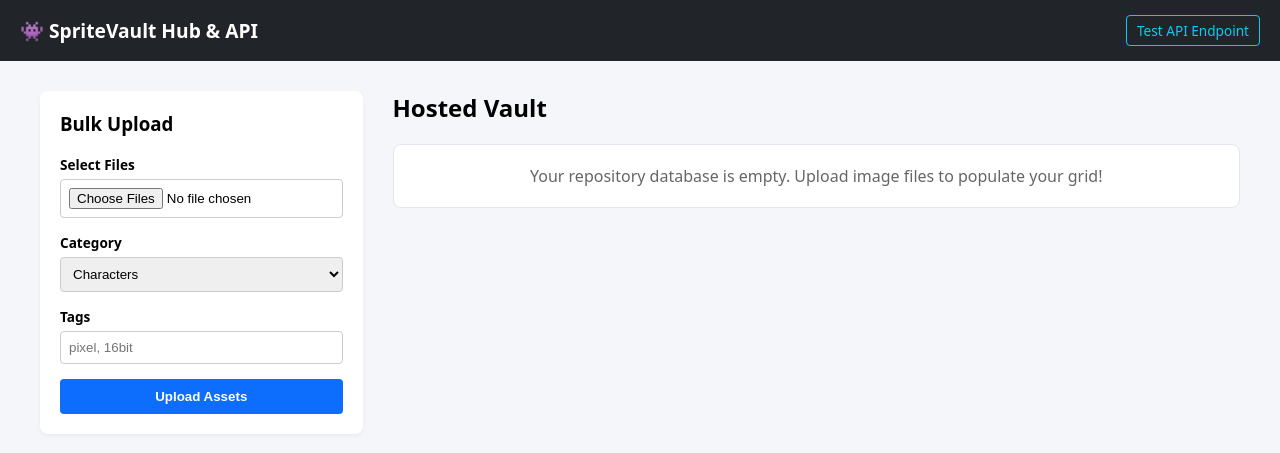
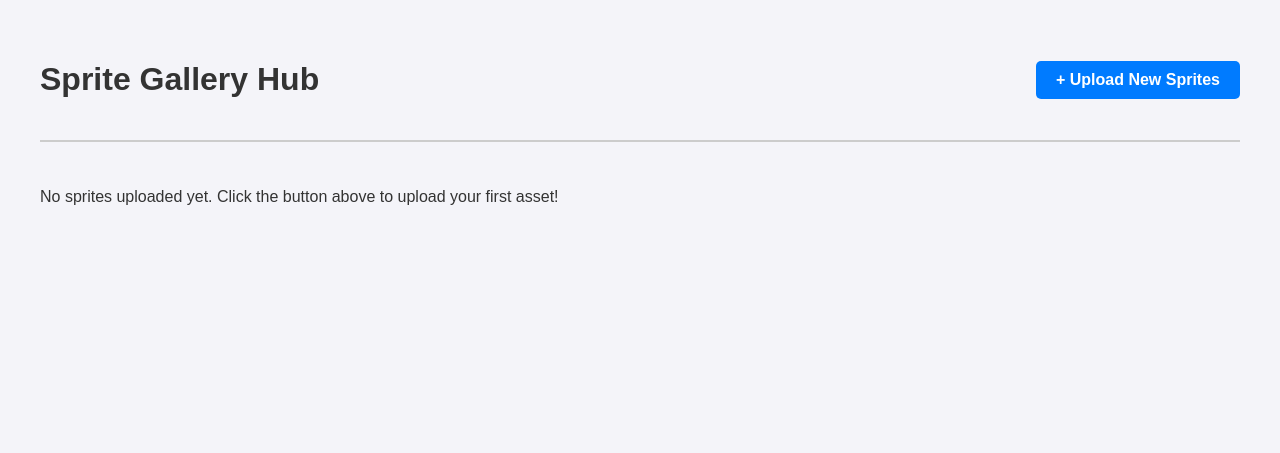
Before and after one commit to suggestwebhost/suggestspritescloudinary, a Flask app: template templates/index.html in a window 1280 px wide. Shown: the top 453 px of the page. Run offline with Flask 3, Linux system fonts and the light colour scheme; the template is opened without the code that fills it, so the values that code supplies are empty.

Commit message:
Update index.html

```diff
--- a/templates/index.html
+++ b/templates/index.html
@@ -3,117 +3,41 @@
 <head>
     <meta charset="UTF-8">
     <meta name="viewport" content="width=device-width, initial-scale=1.0">
-    <title>SpriteVault Hub & API</title>
+    <title>Sprite Gallery Asset Hub</title>
     <style>
-        body { background-color: #f4f6f9; font-family: system-ui, -apple-system, sans-serif; margin: 0; padding: 0; }
-        .navbar { background-color: #212529; color: #ffffff; padding: 15px 20px; display: flex; justify-content: space-between; align-items: center; }
-        .navbar a { color: #0dcaf0; text-decoration: none; border: 1px solid #0dcaf0; padding: 5px 10px; border-radius: 4px; font-size: 0.85rem; }
-        .container { max-width: 1200px; margin: 30px auto; padding: 0 20px; display: flex; gap: 30px; }
-        .sidebar { flex: 1; max-width: 300px; background: #ffffff; padding: 20px; border-radius: 8px; box-shadow: 0 2px 4px rgba(0,0,0,0.05); height: fit-content; }
-        .form-group { margin-bottom: 15px; }
-        .form-group label { display: block; margin-bottom: 5px; font-weight: bold; font-size: 0.85rem; }
-        .form-control { width: 100%; padding: 8px; box-sizing: border-box; border: 1px solid #ccc; border-radius: 4px; }
-        .btn-submit { width: 100%; background: #0d6efd; color: #fff; border: none; padding: 10px; border-radius: 4px; font-weight: bold; cursor: pointer; }
-        .gallery-section { flex: 3; }
-        .sprite-grid { display: grid; grid-template-columns: repeat(3, 1fr); gap: 20px; width: 100%; }
-        .sprite-card { background-color: #ffffff; border-radius: 8px; overflow: hidden; border: 1px solid #e3e6f0; display: flex; flex-direction: column; box-shadow: 0 2px 4px rgba(0,0,0,0.02); }
-        .sprite-frame { background-image: linear-gradient(45deg, #eaf0f6 25%, transparent 25%), linear-gradient(-45deg, #eaf0f6 25%, transparent 25%), linear-gradient(45deg, transparent 75%, #eaf0f6 75%), linear-gradient(-45deg, transparent 75%, #eaf0f6 75%); background-size: 16px 16px; background-position: 0 0, 0 8px, 8px -8px, -8px 0px; background-color: #ffffff; display: flex; align-items: center; justify-content: center; height: 150px; border-bottom: 1px solid #e3e6f0; }
-        .sprite-img { max-height: 120px; max-width: 120px; image-rendering: pixelated; object-fit: contain; }
-        .sprite-info { padding: 15px; display: flex; flex-direction: column; flex-grow: 1; }
-        .sprite-title { margin: 0 0 5px 0; font-size: 1rem; font-weight: bold; white-space: nowrap; overflow: hidden; text-overflow: ellipsis; }
-        .sprite-cat { display: inline-block; background: #e9ecef; color: #495057; font-size: 0.75rem; padding: 2px 6px; border-radius: 4px; margin-bottom: 10px; width: fit-content; text-transform: capitalize; }
-        .sprite-tags { font-size: 0.75rem; color: #0dcaf0; margin-bottom: 15px; white-space: nowrap; overflow: hidden; text-overflow: ellipsis; }
-
-        /* Forces cross-origin content links to open or trigger download properly */
-        .btn-download { display: block; text-align: center; background: #212529; color: #fff; text-decoration: none; padding: 8px; border-radius: 4px; font-size: 0.85rem; font-weight: bold; margin-top: auto; }
-
-        .pagination { display: flex; justify-content: center; gap: 10px; margin-top: 4px; padding: 20px 0; list-style: none; }
-        .pagination a { color: #212529; text-decoration: none; padding: 8px 12px; border: 1px solid #dee2e6; background: #fff; border-radius: 4px; font-weight: bold; }
-        .pagination .active a { background: #0d6efd; color: #fff; border-color: #0d6efd; }
-        @media (max-width: 768px) { .container { flex-direction: column; } .sidebar { max-width: 100%; } .sprite-grid { grid-template-columns: repeat(2, 1fr); } }
-        @media (max-width: 480px) { .sprite-grid { grid-template-columns: 1fr; } }
+        body { font-family: sans-serif; margin: 40px; background: #f4f4f9; color: #333; }
+        .header { display: flex; justify-content: space-between; align-items: center; border-bottom: 2px solid #ccc; padding-bottom: 20px; }
+        .btn { background: #007bff; color: white; padding: 10px 20px; text-decoration: none; border-radius: 5px; font-weight: bold; }
+        .gallery { display: flex; flex-wrap: wrap; gap: 20px; margin-top: 30px; }
+        .card { background: white; padding: 15px; border-radius: 8px; box-shadow: 0 4px 6px rgba(0,0,0,0.1); width: 220px; text-align: center; }
+        .card img { max-width: 100%; max-height: 150px; object-fit: contain; margin-bottom: 10px; background: #e9e9e9; border-radius: 4px; }
+        .tag { background: #e2e2e2; border-radius: 3px; padding: 2px 6px; font-size: 12px; margin: 2px; display: inline-block; }
     </style>
 </head>
 <body>
 
-    <div class="navbar">
-        <strong style="font-size: 1.2rem;">👾 SpriteVault Hub & API</strong>
-        <a href="/api/sprites" target="_blank">Test API Endpoint</a>
+    <div class="header">
+        <h1>Sprite Gallery Hub</h1>
+        <a href="{{ url_for('upload_page') }}" class="btn">+ Upload New Sprites</a>
     </div>
 
-    <div class="container">
-        <div class="sidebar">
-            <h3 style="margin-top:0;">Bulk Upload</h3>
-            <form action="/upload" method="POST" enctype="multipart/form-data">
-                <div class="form-group">
-                    <label>Select Files</label>
-                    <input type="file" class="form-control" name="sprites" accept="image/*" multiple required>
-                </div>
-                <div class="form-group">
-                    <label>Category</label>
-                    <select class="form-control" name="category">
-                        <option value="characters">Characters</option>
-                        <option value="items">Items / Loot</option>
-                        <option value="tilesets">Tilesets</option>
-                        <option value="ui">UI Elements</option>
-                        <option value="effects">Effects / FX</option>
-                    </select>
-                </div>
-                <div class="form-group">
-                    <label>Tags</label>
-                    <input type="text" class="form-control" name="tags" placeholder="pixel, 16bit">
-                </div>
-                <button type="submit" class="btn-submit">Upload Assets</button>
-            </form>
-        </div>
-
-        <div class="gallery-section">
-            <h2 style="margin-top:0; margin-bottom: 20px;">Hosted Vault</h2>
-
-            {% if not sprites %}
-            <p style="background: #fff; padding: 20px; border-radius: 8px; border: 1px solid #e3e6f0; text-align: center; color: #666;">
-                Your repository database is empty. Upload image files to populate your grid!
-            </p>
-            {% endif %}
-
-            <div class="sprite-grid">
-                {% for sprite in sprites %}
-                <div class="sprite-card">
-                    <div class="sprite-frame">
-                        <img src="{{ sprite.image_url }}" class="sprite-img" alt="{{ sprite.name }}">
-                    </div>
-                    <div class="sprite-info">
-                        <div class="sprite-title" title="{{ sprite.name }}">{{ sprite.name }}</div>
-                        <div class="sprite-cat">{{ sprite.category }}</div>
-                        <div class="sprite-tags">
-                            {% for tag in sprite.tags %}
-                            #{{ tag }}
-                            {% endfor %}
-                        </div>
-                        <!-- Direct link download stream using Cloudinary storage paths -->
-                        <a href="{{ sprite.image_url }}" target="_blank" download="{{ sprite.filename }}" class="btn-download">📥 Download</a>
+    <div class="gallery">
+        {% if sprites %}
+            {% for sprite in sprites %}
+                <div class="card">
+                    <img src="{{ sprite.cloudinary_url }}" alt="{{ sprite.filename }}">
+                    <strong>{{ sprite.filename }}</strong>
+                    <p style="color: #666; font-size: 14px;">Category: {{ sprite.category }}</p>
+                    <div>
+                        {% for tag in sprite.tags %}
+                            <span class="tag">#{{ tag }}</span>
+                        {% endfor %}
                     </div>
                 </div>
-                {% endfor %}
-            </div>
-
-            {% if total_pages > 1 %}
-            <ul class="pagination">
-                {% if current_page > 1 %}
-                <li><a href="?page={{ current_page - 1 }}">&laquo; Prev</a></li>
-                {% endif %}
-                {% for p in range(1, total_pages + 1) %}
-                <li class="{% if p == current_page %}active{% endif %}">
-                    <a href="?page={{ p }}">{{ p }}</a>
-                </li>
-                {% endfor %}
-                {% if current_page < total_pages %}
-                <li><a href="?page={{ current_page + 1 }}">Next &raquo;</a></li>
-                {% endif %}
-            </ul>
-            {% endif %}
-
-        </div>
+            {% endfor %}
+        {% else %}
+            <p>No sprites uploaded yet. Click the button above to upload your first asset!</p>
+        {% endif %}
     </div>
 
 </body>
```
